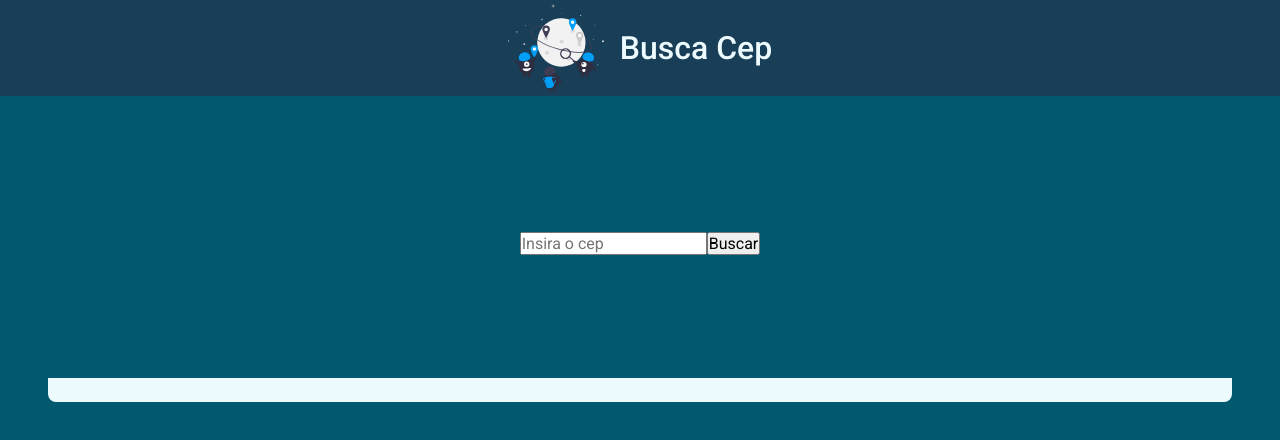
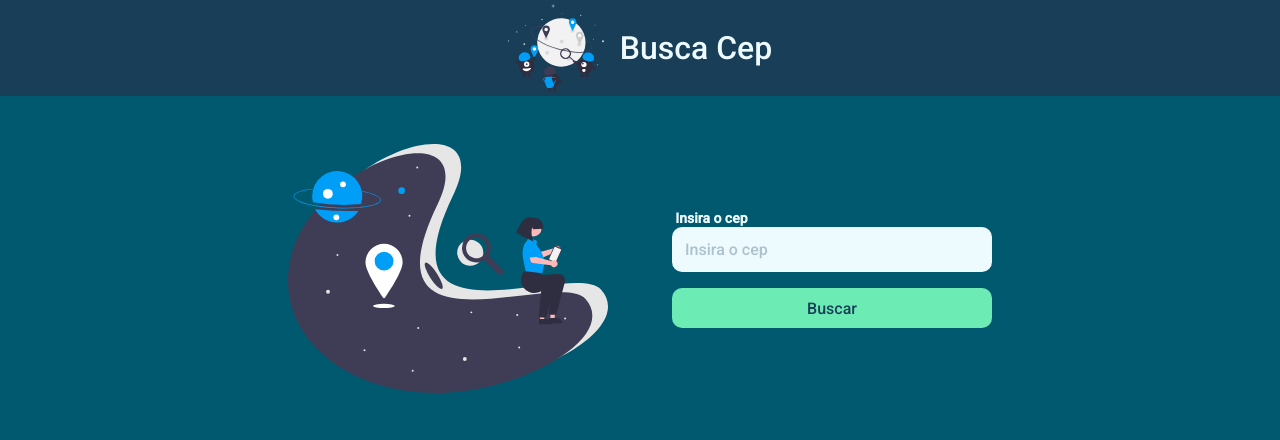
Before and after one commit to Coldiblaster/search-zip-code-front-end, a React (Create React App) app: page / in a window 1280 px wide. Shown: the top 440 px of the page. Built offline with nearby package versions, Linux system fonts and the light colour scheme.

Commit message:
feat: improving screen

```diff
--- a/src/pages/SearchZipCode/index.tsx
+++ b/src/pages/SearchZipCode/index.tsx
@@ -1,7 +1,13 @@
 import { FormEvent, useState } from 'react';
+import { toast } from 'react-toastify';
+
+import Button from '../../components/Button';
+import Input from '../../components/Input';
 import { api } from '../../services/api';
 
-import { Container, Content, Teste, Table } from './styles';
+import ImageBackground from '../../assets/background.svg';
+
+import { Container, Content, FormContent, TableContent, Table } from './styles';
 
 interface Address {
   cep: string;
@@ -15,41 +21,63 @@ interface Address {
 export default function SearchZipCode() {
   const [zipCode, setZipCode] = useState('');
   const [address, setAddress] = useState<Address>();
+  const [isLoading, setIsLoading] = useState(false);
 
   const handleSubmit = async (event: FormEvent) => {
     event.preventDefault();
 
     try {
-      const { data: AddressData } = await api.get<Address>(
-        `/address/${zipCode}`,
+      setIsLoading(true);
+
+      const { data: existingZipCode } = await api.get<Address>(
+        `/address/single/${zipCode}`,
       );
 
-      if (!AddressData) {
+      if (!existingZipCode) {
         const response = await api.post<Address>(`/address`, { cep: zipCode });
         setAddress(response.data);
       } else {
-        setAddress(AddressData);
+        setAddress(existingZipCode);
       }
+
+      toast.success('Cep encontrado.');
     } catch (err) {
-      console.log(err);
+      toast.error('Cep inválido.');
     }
+
+    setIsLoading(false);
   };
 
   return (
     <Container>
       <Content>
+        <FormContent>
+          <img src={ImageBackground} alt="Imagem de background" />
+
           <form onSubmit={handleSubmit}>
-          <input
-            id="cep"
+            <Input
+              name="Cep"
               type="text"
               placeholder="Insira o cep"
               onChange={event => setZipCode(event.target.value)}
               value={zipCode}
+              label="Insira o cep"
+              required
+              maxLength={9}
             />
 
-          <button type="submit">Buscar</button>
+            <Button
+              type="submit"
+              size="40px"
+              loading={isLoading}
+              disabled={zipCode.replace('-', '') === address?.cep}
+            >
+              Buscar
+            </Button>
           </form>
-        <Teste>
+        </FormContent>
+        {address && (
+          <TableContent>
             <Table>
               <thead>
                 <tr>
@@ -73,7 +101,8 @@ export default function SearchZipCode() {
                 </tr>
               </tbody>
             </Table>
-        </Teste>
+          </TableContent>
+        )}
       </Content>
     </Container>
   );
--- a/src/pages/SearchZipCode/styles.ts
+++ b/src/pages/SearchZipCode/styles.ts
@@ -3,7 +3,6 @@ import styled from 'styled-components';
 export const Container = styled.div`
   width: 100%;
   height: 100%;
-
   padding: 48px;
 `;
 
@@ -13,15 +12,38 @@ export const Content = styled.div`
   align-items: center;
   flex-direction: column;
 
+  gap: 4rem;
+`;
+
+export const FormContent = styled.section`
+  width: 100%;
+  display: flex;
+  justify-content: center;
+  align-items: center;
+  gap: 4rem;
+
+  img {
+    width: 100%;
+    height: 100%;
+
+    max-width: 320px;
+  }
+
   form {
-    margin: 80px 0;
-    width: 100%;
-    padding: 8px;
+    width: 20rem;
     text-align: center;
+
+    @media (max-width: 468px) {
+      width: 100%;
+    }
+  }
+
+  @media screen and (max-width: 768px) {
+    flex-direction: column;
   }
 `;
 
-export const Teste = styled.div`
+export const TableContent = styled.div`
   width: 100%;
   overflow-x: auto;
 `;
@@ -29,16 +51,16 @@ export const Teste = styled.div`
 export const Table = styled.table`
   width: 100%;
 
-  background: var(--turquoise);
-  color: var(--background);
+  color: var(--white);
 
   border-collapse: collapse;
-  border-radius: 8px;
+  border-radius: 10px;
+
   overflow: hidden;
   width: 100%;
 
   thead {
-    background: var(--turquoise);
+    background: var(--blue);
     height: 32px;
   }
 
@@ -46,6 +68,8 @@ export const Table = styled.table`
     background: var(--text);
     height: 24px;
     overflow-y: scroll;
+
+    color: var(--darkBlue);
   }
 
   th,
@@ -55,6 +79,6 @@ export const Table = styled.table`
   }
 
   tr:nth-child(even) {
-    background-color: #f2f2f2;
+    background-color: var(--white);
   }
 `;
```
Lines whose indentation alone changed are shown as unchanged.
